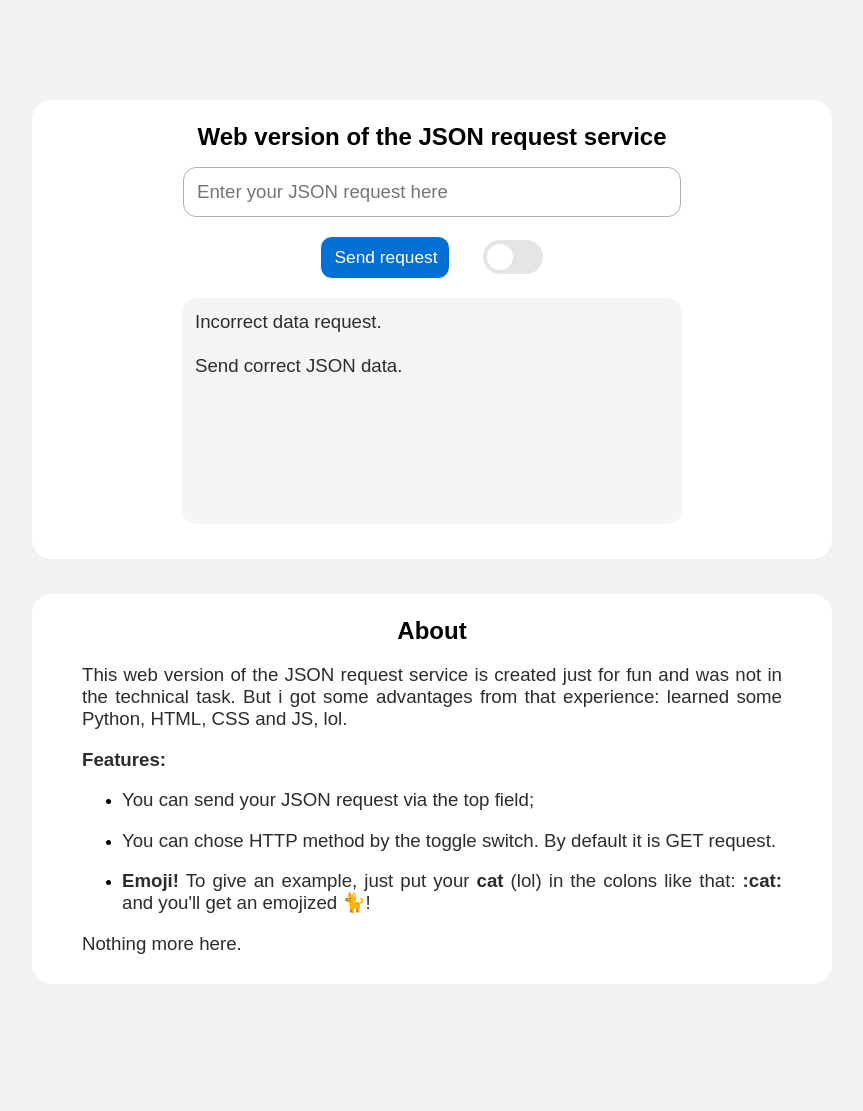
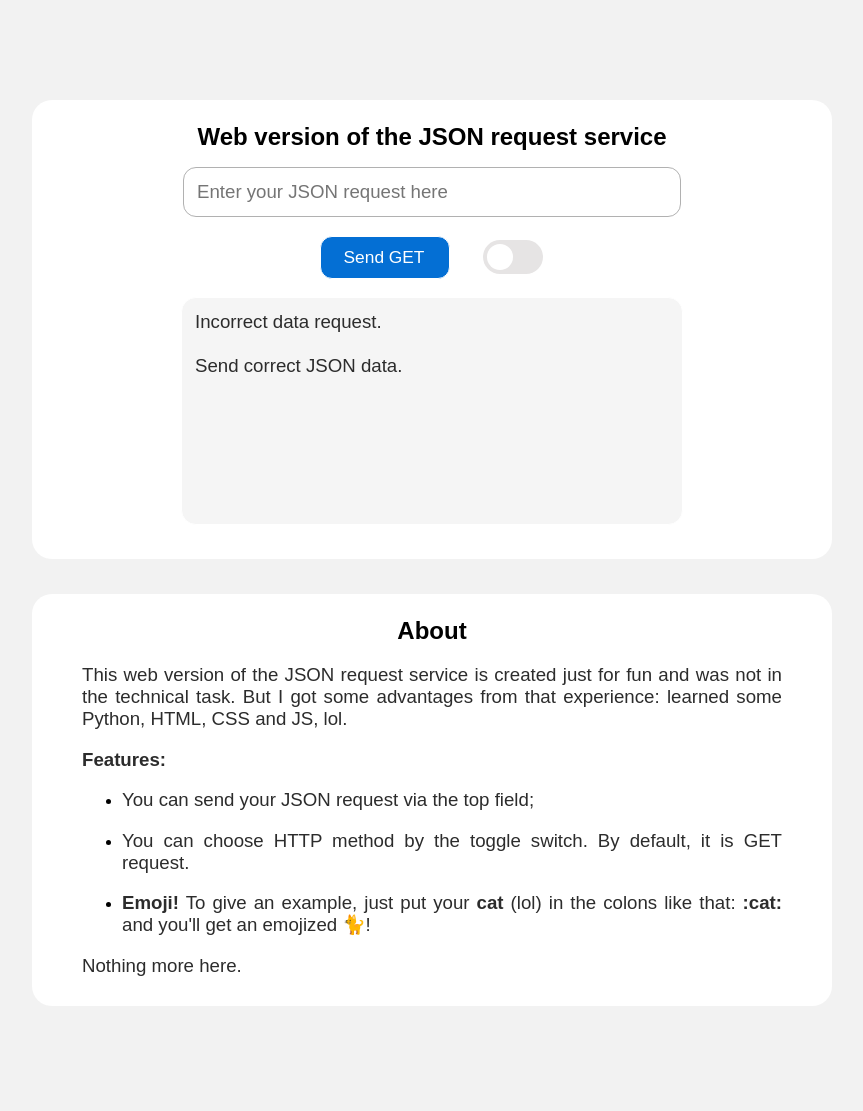
Before and after one commit to RainbowGravity/course, a Flask app: page /web in a window 1280 px wide. Shown: the whole page, without its empty margins (208-1071 px from the left). Before the commit the page ends 984 px from the top, so only its background shows below. Run offline with Flask 2, Linux system fonts and the light colour scheme.

Commit message:
Update web.html

```diff
--- a/2. Second homework (WIP)/web version/templates/web.html
+++ b/2. Second homework (WIP)/web version/templates/web.html
@@ -5,12 +5,12 @@
             <link rel="stylesheet" href="{{ url_for('static', filename='css/style.css') }}">
     </head>
     <body>
-        <form action = "https://localhost:8888/web" method = "GET" class="block1" id="form" >
+        <form method = "GET" class="block1" id="form" >
             <h1>Web version of the JSON request service</h1>
             <input class="input" type = "text" name = "js" onfocus="this.placeholder=''" placeholder="Enter your JSON request here" />
                 <div class="switch_1">
                     <p>
-                        <input class="submit" type = "submit" value = "Send request" />
+                        <input class="submit" type = "submit" id="btn" value = "Send GET" />
                     </p>
                     <label class="switch">
                         <input type="checkbox" id="cb" name="cb" onclick="changeMethod()" >
@@ -19,9 +19,11 @@
                     </label>
                     <script>
                         function changeMethod() {
-                        let check = document.getElementById("cb")
+                        let check = document.getElementById("cb");
                         let method = document.getElementById("form");
+                        let button = document.getElementById("btn");
                         check.checked ? form.method = "POST" : form.method = "GET"
+                        check.checked ? btn.value = "Send POST" : btn.value = "Send GET"
                         }
                     </script>
                 </div>
@@ -34,14 +36,14 @@
             <h1>About</h1>
             <p>
                 This web version of the JSON request service is created just for fun and was not in the technical task.
-                But i got some advantages from that experience: learned some Python, HTML, CSS and JS, lol.
+                But I got some advantages from that experience: learned some Python, HTML, CSS and JS, lol.
             </p>
             <p>
                 <b>Features:</b>
             </p>
                 <ul>
                     <li><p>You can send your JSON request via the top field; </p></li>
-                    <li><p>You can chose HTTP method by the toggle switch. By default it is GET request.</p></li>
+                    <li><p>You can choose HTTP method by the toggle switch. By default, it is GET request.</p></li>
                     <li><p><b>Emoji!</b> To give an example, just put your <b>cat</b> (lol) in the colons like that: <b>:cat:</b>
                         and you'll get an emojized &#128008!</p></li>
                 </ul>
```
